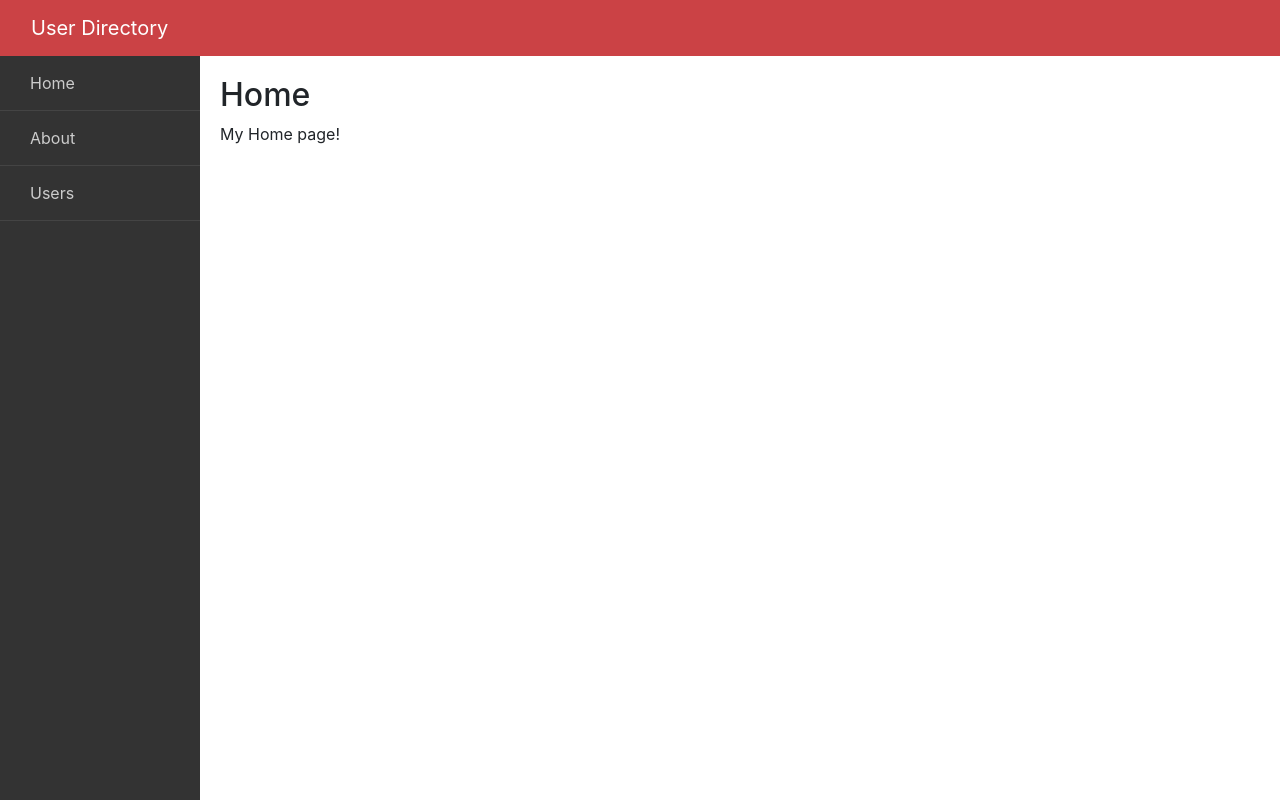
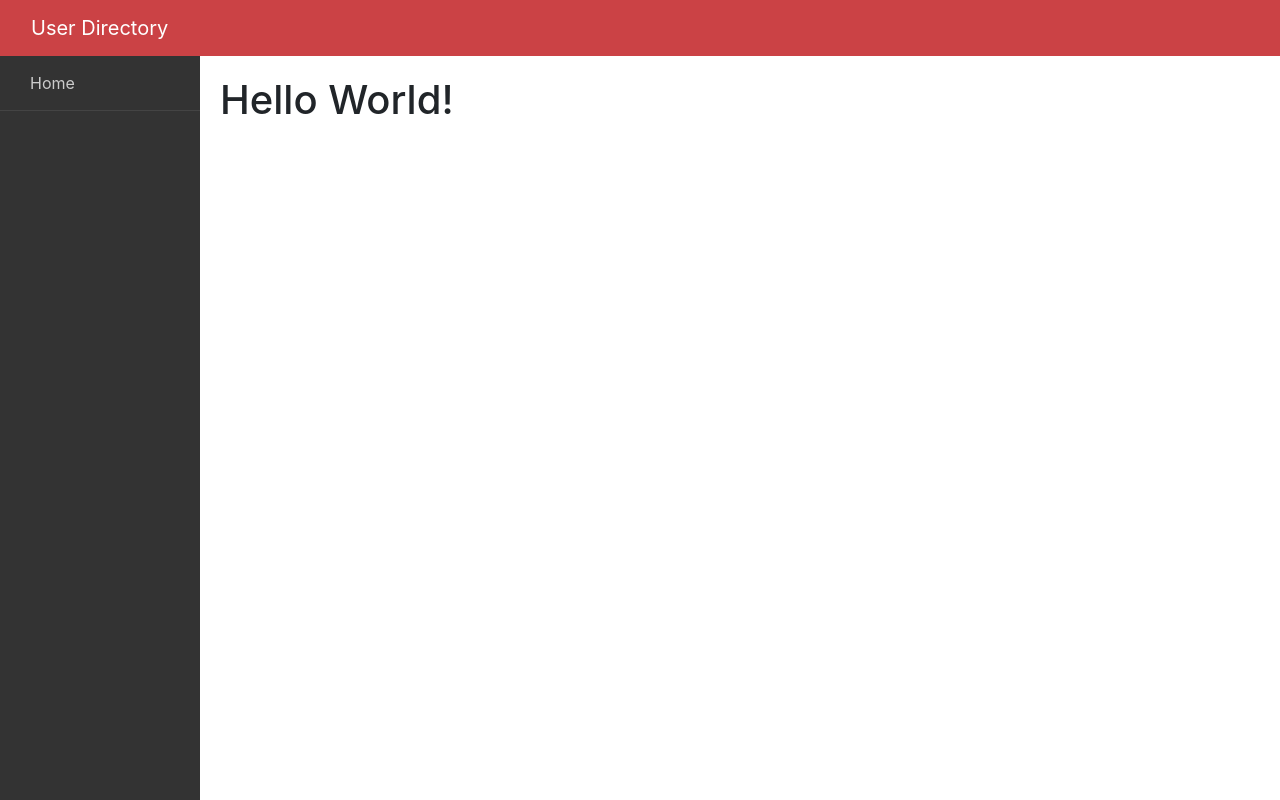
Before and after one commit to eh3rrera/getting-started-react-router-4, a React (Create React App) app: page / in a window 1280 px wide. Built offline with nearby package versions, Linux system fonts and the light colour scheme.

Commit message:
first commit

```diff
--- a/src/App.js
+++ b/src/App.js
@@ -1,16 +1,5 @@
 import React, { Component } from 'react';
 import './App.css';
-
-import {
-  Link,
-  Route,
-  Switch,
-  Redirect
-} from 'react-router-dom';
-
-import Home from './components/Home';
-import About from './components/About';
-import Users from './components/Users';
 
 class App extends Component {
   render() {
@@ -26,29 +15,12 @@ class App extends Component {
         <nav className="navbar-primary">
           <ul className="navbar-primary-menu">
             <li>
-              <Link to="/">
-                <span className="glyphicon glyphicon-th"></span><span className="nav-label">Home</span>
-              </Link>
-            </li>
-            <li>
-              <Link to="/about">
-                <span className="glyphicon glyphicon-th"></span><span className="nav-label">About</span>
-              </Link>
-            </li>
-            <li>
-              <Link to="/users">
-                <span className="glyphicon glyphicon-th"></span><span className="nav-label">Users</span>
-              </Link>
+                <a href="#"><span className="glyphicon glyphicon-th"></span><span className="nav-label">Home</span></a>
             </li>
           </ul>
         </nav>
         <div className="main-content">
-          <Switch>
-            <Route exact path="/" component={Home} />
-            <Route path="/about" component={About} />
-            <Route path="/users" component={Users} />
-            <Redirect to="/" />
-          </Switch>
+          <h1>Hello World!</h1>
         </div>
       </div>
     );
--- a/src/components/About.js
+++ /dev/null
@@ -1,10 +0,0 @@
-import React from 'react';
-
-const About = () => (
-  <div>
-    <h2>About</h2>
-    This example shows how to use React Router!
-  </div>
-);
-
-export default About;
--- a/src/components/Home.js
+++ /dev/null
@@ -1,10 +0,0 @@
-import React from 'react';
-
-const Home = () => (
-  <div>
-    <h2>Home</h2>
-    My Home page!
-  </div>
-);
-
-export default Home;
--- a/src/components/User.js
+++ /dev/null
@@ -1,7 +0,0 @@
-import React from 'react';
-
-const User = ({ match }) => (
-  <h3>User with ID {match.params.id}</h3>
-);
-
-export default User;
--- a/src/components/Users.js
+++ /dev/null
@@ -1,41 +0,0 @@
-import React from 'react';
-
-import {
-  Link,
-  Route,
-  Switch
-} from 'react-router-dom';
-
-import User from './User';
-
-const Users = ({ match }) => (
-  <div>
-    {
-      getUserList().map(user =>
-        <h2 key={user.id}>
-          <Link to={`${match.url}/${user.id}`}>
-            User {user.id}
-          </Link>
-        </h2>
-      )
-    }
-    <Switch>
-      <Route
-        exact
-        path={match.url}
-        render={() => <h3>Please select a user from the list</h3>}
-      />
-      <Route path={`${match.url}/:id(\\d+)`} component={User} />
-    </Switch>
-  </div>
-);
-
-const getUserList = () => {
- const list = [];
-  for(let i = 1; i <= 5; i++) {
-    list.push({id: i})
-  }
-  return list;
-}
-
-export default Users;
--- a/src/index.js
+++ b/src/index.js
@@ -4,14 +4,7 @@ import './index.css';
 import App from './App';
 import * as serviceWorker from './serviceWorker';
 
-import { BrowserRouter } from 'react-router-dom';
-
-ReactDOM.render(
-  <BrowserRouter>
-    <App />
-  </BrowserRouter>,
-  document.getElementById('root')
-);
+ReactDOM.render(<App />, document.getElementById('root'));
 
 // If you want your app to work offline and load faster, you can change
 // unregister() to register() below. Note this comes with some pitfalls.
```
